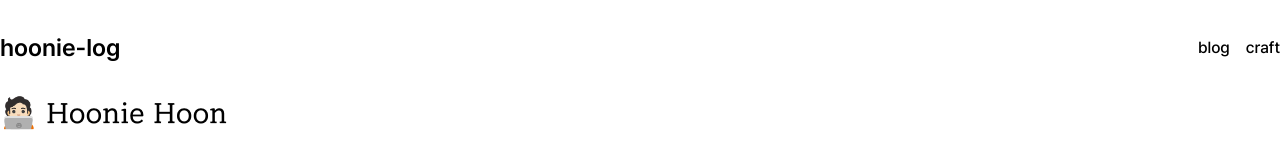
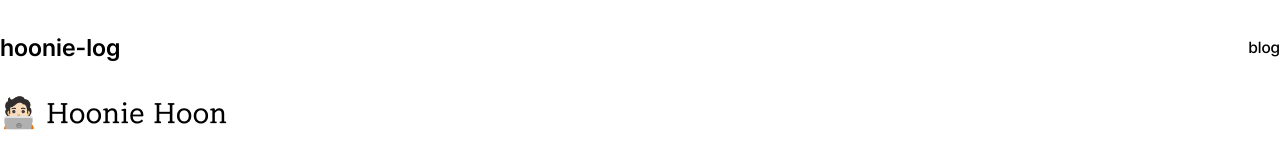
Before and after one commit to starcradle101/hoonie-log, a Next.js app: page / in a window 1280 px wide. Shown: the top 160 px of the page. Built offline with nearby package versions, Linux system fonts and the light colour scheme.

Commit message:
design(Header): remove craft Link from Header component
Header 컴포넌트에서 사용하지 않는 craft 링크 삭제
Refs: #6

```diff
--- a/src/app/components/Header.tsx
+++ b/src/app/components/Header.tsx
@@ -10,9 +10,6 @@ export default function Header() {
 				<Link className='self-center text-base font-medium' href='/blog'>
 					blog
 				</Link>
-				<Link className='self-center text-base font-medium' href='/craft'>
-					craft
-				</Link>
 			</nav>
 		</header>
 	);
```
